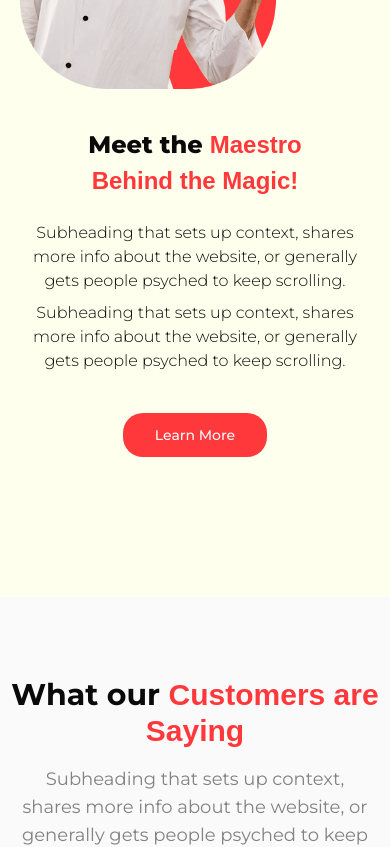
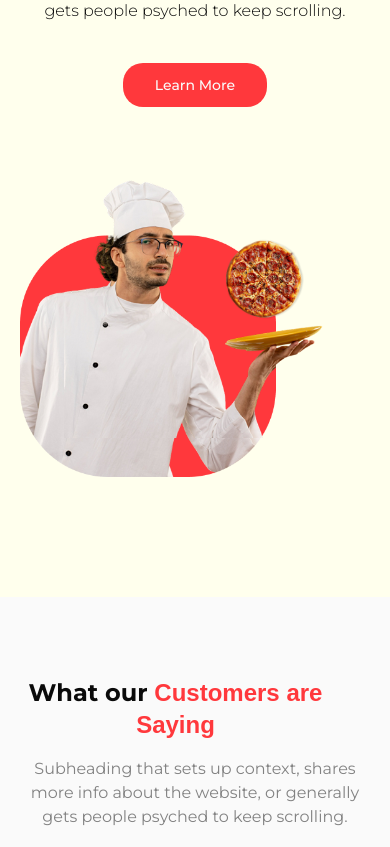
Before and after one commit to abidadhikari/tuffani-pizza-frontend, a Next.js app: page / in a window 390 px wide. Shown: the part 3700-4547 px from the top of the page. Built offline with nearby package versions, Linux system fonts and the light colour scheme; a web font is replaced by a local one.

Commit message:
chore:homepage responsiveness

```diff
--- a/src/components/organism/feat/landing/ChefSection.tsx
+++ b/src/components/organism/feat/landing/ChefSection.tsx
@@ -14,26 +14,38 @@ const ChefSection = forwardRef<HTMLDivElement, Props>(
   ({ targetRef, className }, ref) => {
     return (
       <div className={`bg-[#FFFFED] pt-25 pb-30 ${className}`} ref={ref}>
-        <div className="my-width max-w-full mx-auto flex flex-col lg:grid lg:grid-cols-2 gap-10 ">
-          <div className="flex justify-end items-center flex-col  w-full  relative ">
-            <Image src="/chef.png" alt="pizza" width={564} height={500} />
+        <div className="my-width max-w-full mx-auto grid lg:grid-cols-2 gap-10  ">
+          <div className="flex justify-end items-center flex-col  w-full  relative order-2 lg:order-1  ">
+            <Image
+              src="/chef.png"
+              alt="pizza"
+              width={564}
+              height={500}
+              className="max-w-full"
+            />
             <div
-              className="size-39  rounded-full absolute top-[22%] right-[18%]"
+              className="size-[25%]  lg:size-39  rounded-full absolute top-[22%] right-[18%]"
               ref={targetRef}
             >
-              {!targetRef && (
-                <Image src="/Pizza.png" alt="pizza" width={156} height={156} />
+              {targetRef && (
+                <Image
+                  src="/Pizza.png"
+                  alt="pizza"
+                  width={156}
+                  height={156}
+                  className="lg:hidden"
+                />
               )}
             </div>
           </div>
-          <div className="flex flex-col justify-center w-194.25 max-w-full text-center lg:text-left pb-5 lg:pb-10 ">
+          <div className="flex flex-col justify-center w-full md:w-194.25 max-w-full text-center lg:text-left pb-5 lg:pb-10 order-1 lg:order-2 ">
             <div className="text-2xl md:text-4xl font-extrabold space-y-1 mb-6">
               <h2 className="">
                 Meet the <WavyText className="inline">Maestro</WavyText>
               </h2>
               <WavyText className="">Behind the Magic!</WavyText>
             </div>
-            <div className="flex flex-col gap-2 font-light text-base  w-150 mx-auto lg:mx-0 max-w-full md:max-w-[70%]l  mb-10">
+            <div className="flex flex-col gap-2 font-light text-base w-full  md:w-150 mx-auto lg:mx-0 max-w-full md:max-w-[70%]  mb-10">
               <p className="">
                 Subheading that sets up context, shares more info about the
                 website, or generally gets people psyched to keep scrolling.
@@ -44,7 +56,7 @@ const ChefSection = forwardRef<HTMLDivElement, Props>(
               </p>
             </div>
             {targetRef && (
-              <Link href="#">
+              <Link href="/about-us">
                 <Button className="w-fit">Learn More</Button>
               </Link>
             )}
--- a/src/components/organism/feat/landing/CustomerReviewSection.tsx
+++ b/src/components/organism/feat/landing/CustomerReviewSection.tsx
@@ -7,11 +7,11 @@ export default function CustomerReviewSection() {
 
   return (
     <div className="py-20">
-      <h2 className="font-bold text-3xl mb-4 text-center">
+      <h2 className="font-bold text-2xl max-w-[90%] md:text-3xl mb-4 text-center">
         What our <WavyText className="inline">Customers are Saying</WavyText>
       </h2>
 
-      <p className="text-light text-[#828282] text-lg mb-16 text-center w-194.25 max-w-[90%] mx-auto">
+      <p className="text-light text-[#828282] text-base md:text-lg mb-16 text-center w-194.25 max-w-[90%] mx-auto">
         Subheading that sets up context, shares more info about the website, or
         generally gets people psyched to keep scrolling.
       </p>
```
